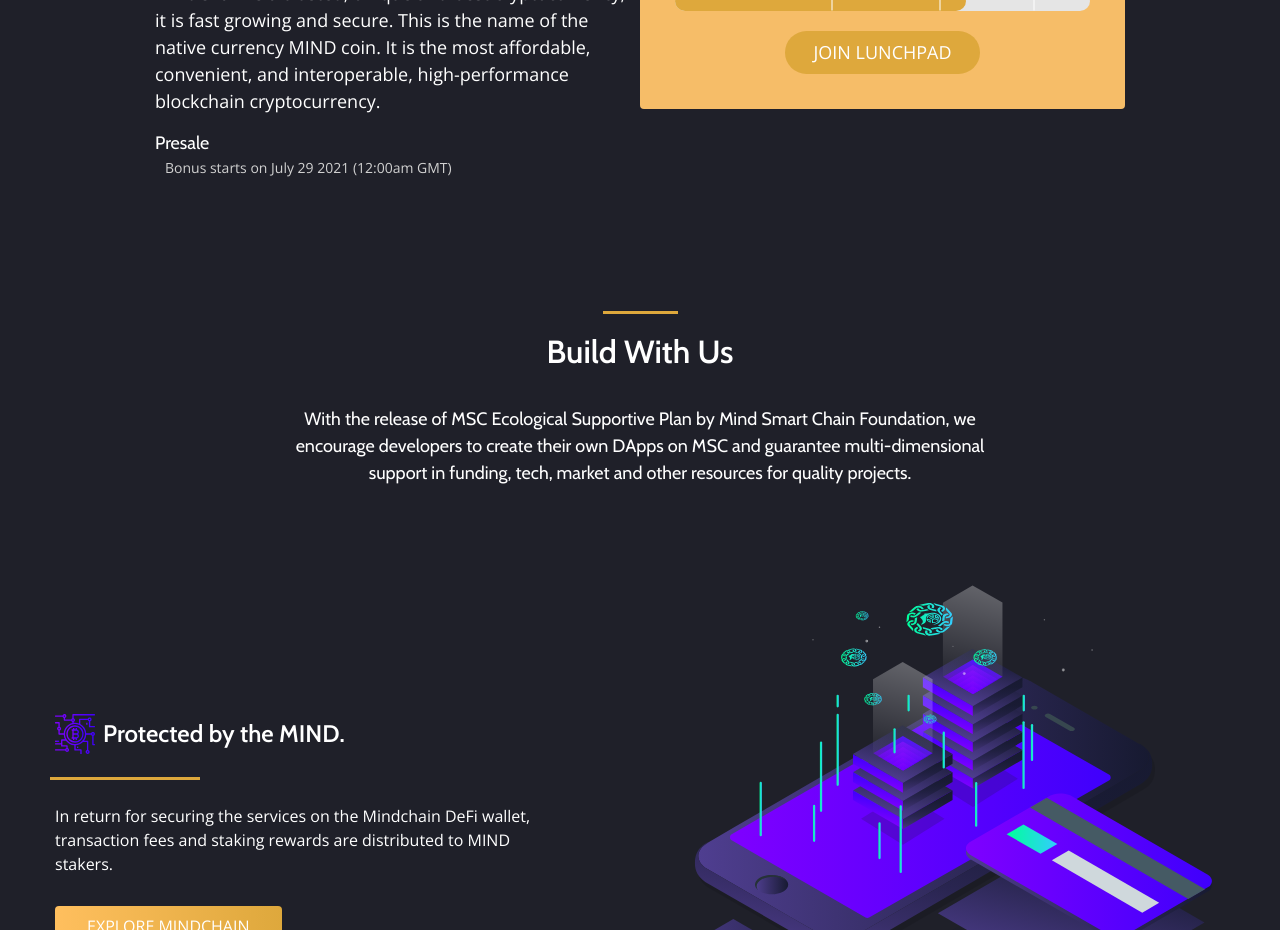
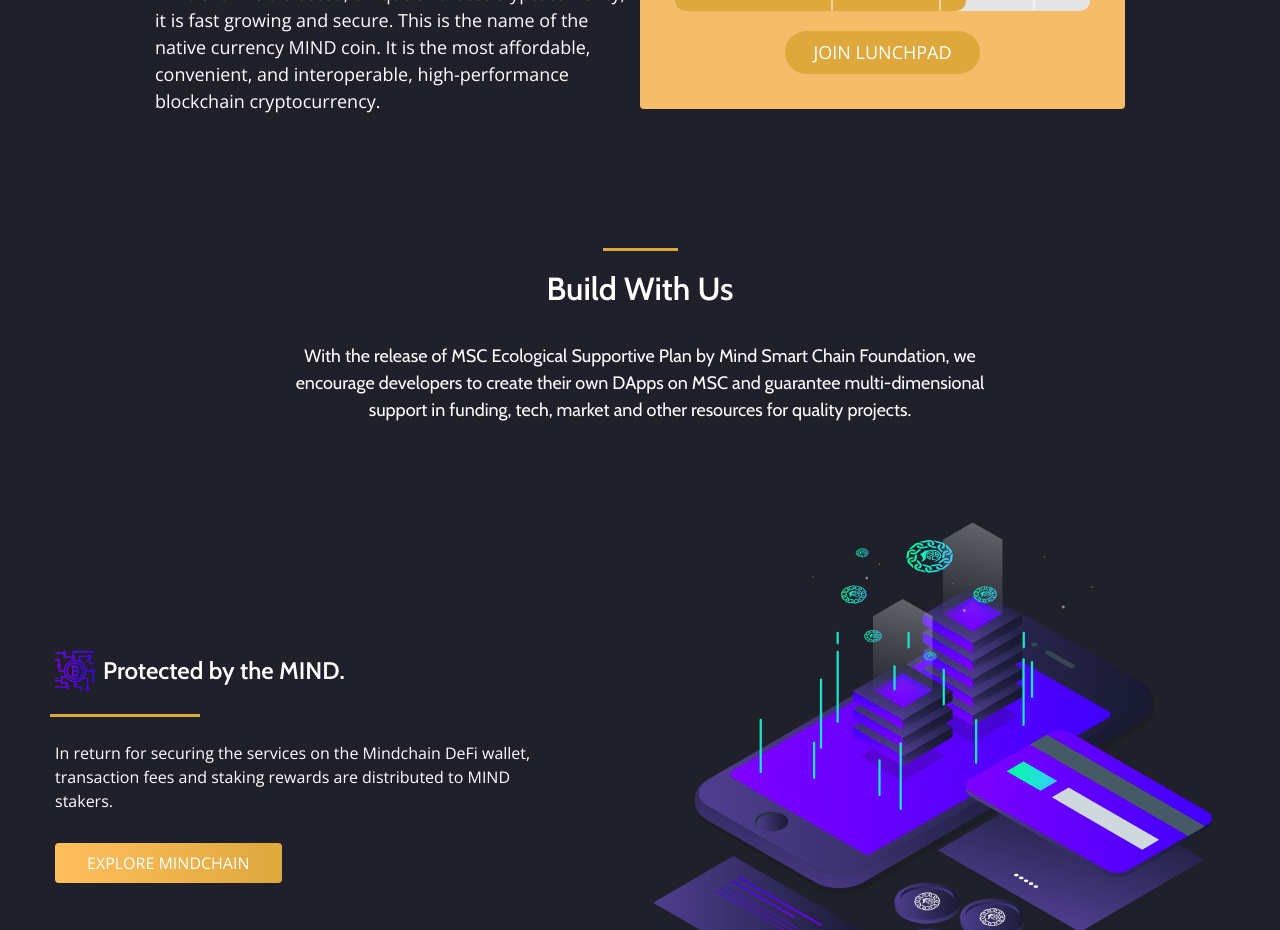
Before and after one commit to alenpragma/mindchain-defiwallet, a React (Vite) app: page / in a window 1280 px wide. Shown: the part 4020-4950 px from the top of the page. Built offline with nearby package versions, Linux system fonts and the light colour scheme; no server answers; a web font is replaced by a local one; what tailwindcss-animated would draw is missing.

Commit message:
Update ICO.jsx

```diff
--- a/src/components/ICO.jsx
+++ b/src/components/ICO.jsx
@@ -50,12 +50,7 @@ const ICO = () => {
                 </h2>
                 <div className="flex flex-col gap-[15px]">
                   <p>MindChain is a trusted, unique and best cryptocurrency, it is fast growing and secure. This is the name of the native currency MIND coin. It is the most affordable, convenient, and interoperable, high-performance blockchain cryptocurrency.</p>
-                  <div>
-                    <h3 className="font-cabin font-light"> Presale </h3>
-                    <p className="font-sans font-light text-[14px] text-[#d1d1d1] pl-[10px]">
-                      Bonus starts on July 29 2021 (12:00am GMT)
-                    </p>
-                  </div>
+
                 </div>
               </div>
               <div className="w-full md:w-2/4 ">
```
